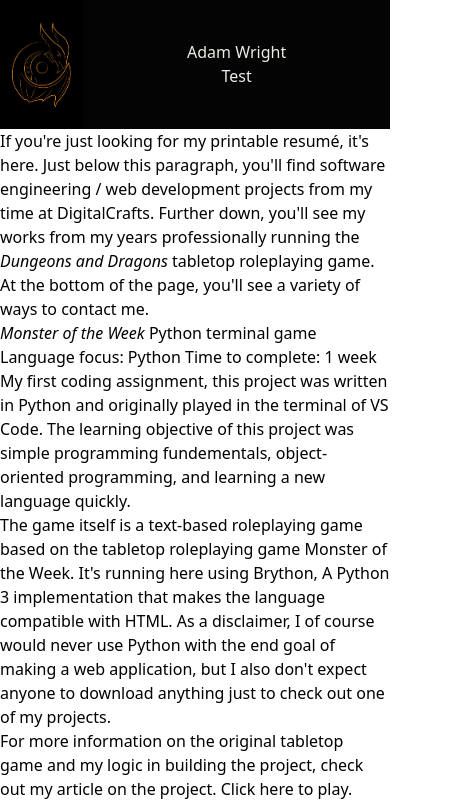
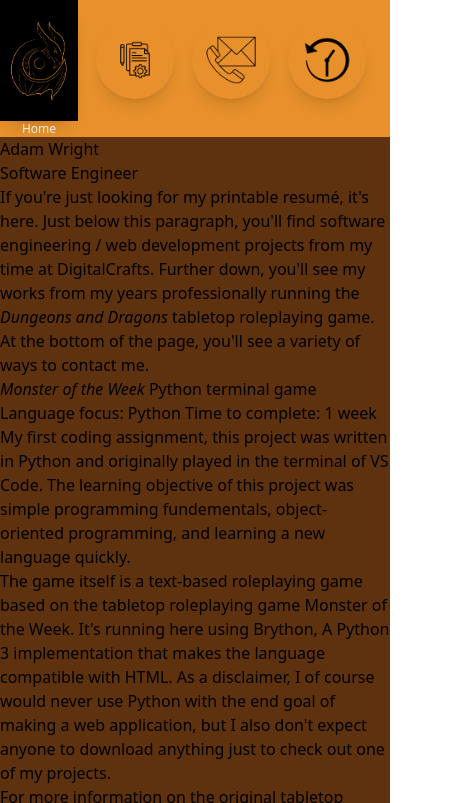
Before and after one commit to adamtwright7/adamtwright7.github.io, a website: page index.html in a window 390 px wide. Shown: the top 803 px of the page, 450 px wide, since content can reach past the window. Drawn offline with Linux system fonts and the light colour scheme.

Commit message:
Nav bar finished-ish

```diff
--- a/index.html
+++ b/index.html
@@ -4,29 +4,63 @@
     <meta charset="UTF-8">
     <meta http-equiv="X-UA-Compatible" content="IE=edge">
     <meta name="viewport" content="width=device-width, initial-scale=1.0">
-    <title>Adam's Portfolio - Home</title>
+    <title>Adam Wright's Portfolio - Home</title>
     <link rel="stylesheet" href="./CSS/main.css">
 </head>
 <link rel="stylesheet" href="home.css">
 <body>
 
-    <header class="bg-offBlack flex flex-row justify-start items-center flex-[1fr] text-whiteCopper">
-        <img src="./mainAssets/logo.jpg" class="w-[20vw] md:w-[10vw] flex-grow-[1] " alt="Copper Dragon Logo">
+    <!-- body div that I mess with instead of the body tag -->
+    <div class="bg-brownCopper">
 
-        <div class="flex flex-col items-center justify-center flex-grow-[40]">
-            <h1> Adam Wright </h1>
-            <h3> Test </h3>
+
+    <!-- Header at the top of the page including logo and nav bar -->
+    <div class="bg-copper flex flex-row justify-between items-center">
+
+        <div class="flex flex-col text-center group">
+            <a href="./index.html" class="header-icon">
+                <img src="./mainAssets/logo.jpg" alt="Copper Dragon Logo" class="max-w-[20vw] md:max-w-[15vw] xl:max-w-[10vw]">
+            </a>
+            <span class="navTooltip group-hover:scale-100">Home</span>
         </div>
-    </header>
 
-    <h3 class="explanation">
+        <!-- Each logo is a flexbox with a tooltip below a button which is an icon with a link -->
+        <div class="flex flex-col text-center group">
+            <a href="" class="header-icon">
+                <img src="./mainAssets/project.png" alt="project icon" class="max-w-[20vw] md:max-w-[15vw] xl:max-w-[10vw]">
+            </a>
+            <span class="navTooltip group-hover:scale-100">Projects</span>
+        </div>
+
+        <div class="flex flex-col text-center group">
+            <a href="" class="header-icon">
+                <img src="./mainAssets/contact.png" alt="contact icon" class="max-w-[20vw] md:max-w-[15vw] xl:max-w-[10vw]">
+            </a>
+            <span class="navTooltip group-hover:scale-100">Contact Me</span>
+        </div>
+
+        <div class="flex flex-col text-center group mr-6">
+            <a href="" class="header-icon">
+                <img src="./mainAssets/past.png" alt="past icon" class="max-w-[20vw] md:max-w-[15vw] xl:max-w-[10vw]">
+            </a>
+            <span class="navTooltip group-hover:scale-100">The Past</span>
+        </div>
+
+
+    </div>
+
+    <div class="explanation">
+
+        <h2> Adam Wright </h2>
+        <h3> Software Engineer </h3>
+
         If you're just looking for my printable resumé, it's
         <a href="https://docs.google.com/document/d/10f5WyGGWYveUmO1RjV9DQUUjIqFnuIhWcyhFvLr3EHQ/edit?usp=sharing">here.</a>
 
         Just below this paragraph, you'll find software engineering / web development projects from my time at DigitalCrafts.
         Further down, you'll see my works from my years professionally running the <i>Dungeons and Dragons</i> tabletop roleplaying game.
         At the bottom of the page, you'll see a variety of ways to contact me.
-    </h3>
+    </div>
 
     <div class="projects">
         <!-- Each div will be its own box within the large projects box.
@@ -133,6 +167,7 @@
         </p>
 
     </div>
+    </div>
 
     <footer class="flex flex-row justify-around bg-offBlack text-whiteCopper">
         <p>Connect with me on <a href="https://www.linkedin.com/in/adamtwright/">LinkedIn</a> </p>
@@ -142,7 +177,9 @@
             Check out my printable
             <a href="https://docs.google.com/document/d/10f5WyGGWYveUmO1RjV9DQUUjIqFnuIhWcyhFvLr3EHQ/edit?usp=sharing">resumé.</a>
         </p>
-        <p class="attribution"> All icons are from The Noun Project. </p>
+        <p>
+            <a href="./attribution.html">Logo and icon attribution</a>
+        </p>
     </footer>
 
 </body>
--- a/input.css
+++ b/input.css
@@ -8,3 +8,13 @@
 footer{
     position: sticky;
 }
+
+/* Making some classes for all the header icons */
+@layer components{
+    .header-icon{
+        @apply shadow-lg rounded-full hover:rounded-3xl transition-all;
+    }
+    .navTooltip{
+        @apply text-xs text-whiteCopper transition-all scale-0 duration-100;
+    }
+}
```
Also changed, not shown: attribution.html (added, +18 -0 lines), CSS/main.css, mainAssets/contact.png (added), mainAssets/past.png (added), mainAssets/project.png (added).
